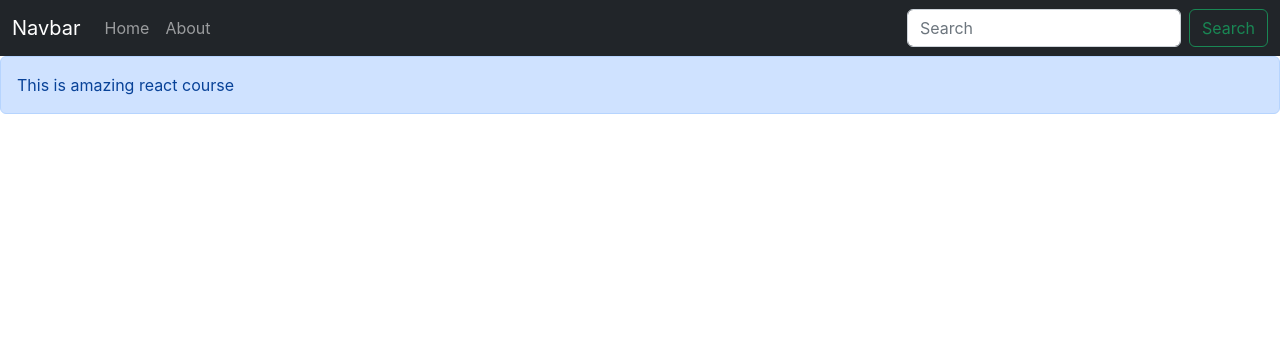
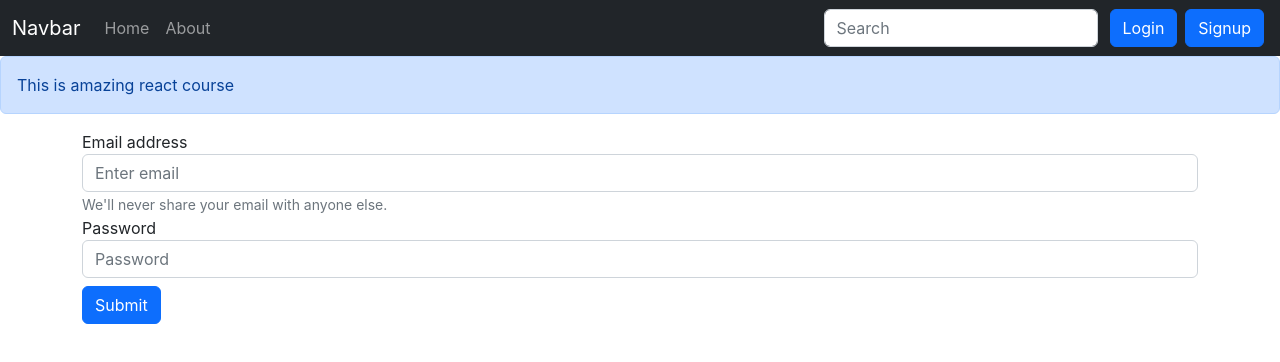
Before and after one commit to usernotavailable123/Notes, a React (Create React App) app: page /login in a window 1280 px wide. Shown: the top 362 px of the page. Built offline with nearby package versions, Linux system fonts and the light colour scheme.

Commit message:
add a login component

```diff
--- a/src/App.js
+++ b/src/App.js
@@ -10,6 +10,8 @@
 import About from './components/About';
 import NoteState from './context/notes/NoteState';
 import Alert from './components/Alert';
+import Login from './components/Login';
+import Signup from './components/Signup';
 function App() {
   return (
     <NoteState>
@@ -20,6 +22,8 @@
       <Routes>
         <Route path="/" element={<Home />}/>
         <Route path="/about" element={<About />}/>
+        <Route path="/login" element={<Login />}/>
+        <Route path="/signup" element={<Signup />}/>
       </Routes>
       </div>
 
--- /dev/null
+++ b/src/components/Login.js
@@ -0,0 +1,53 @@
+import React ,{useState} from 'react'
+import { useNavigate } from 'react-router-dom';
+
+const Login = () => {
+  const [credentials,setCredentials] = useState({email:"",password:""});
+  const navigate = useNavigate();// //use navigate hook to redirect
+
+  const onChange = (e) => {
+    setCredentials({ ...credentials, [e.target.name]: e.target.value })
+  }
+  const handleSubmit = async (e) =>{
+    e.preventDefault();
+    const response = await fetch("http://localhost:5000/api/auth/login", {
+      method: 'POST',
+      headers: {
+        'Content-Type': 'application/json',
+      },
+      body: JSON.stringify({email: credentials.email,password: credentials.password})
+    });
+    const json = await response.json();
+    console.log(json);
+    if(json.success){
+      //save the auth token & redirect
+      localStorage.setItem('token',json.authtoken);
+      //use history hook to redirect
+      navigate('/');
+
+    }
+    else{
+      alert("Invalid credentials");
+    }
+  }
+  return (
+    <div>
+      <form onSubmit={handleSubmit}>
+        <div className="form-group">
+          <label htmlFor="email">Email address</label>
+          <input type="email" className="form-control" id="email" name="email" value={credentials.email} onChange={onChange} aria-describedby="emailHelp" placeholder="Enter email" />
+          <small id="emailHelp" className="form-text text-muted">We'll never share your email with anyone else.</small>
+        </div>
+        <div className="form-group">
+          <label htmlFor="password">Password</label>
+          <input type="password" className="form-control" value={credentials.password} onChange={onChange} name="password" id="password" placeholder="Password" />
+        </div>
+
+      <button type="submit" className="btn btn-primary my-2" >Submit</button>
+    </form>
+
+    </div>
+  )
+}
+
+export default Login
--- a/src/components/Navbar.js
+++ b/src/components/Navbar.js
@@ -24,7 +24,8 @@
       </ul>
       <form className="d-flex" role="search">
         <input className="form-control me-2" type="search" placeholder="Search" aria-label="Search" />
-        <button className="btn btn-outline-success" type="submit">Search</button>
+        <Link className="btn btn-primary mx-1" to="/login" role="button">Login</Link>
+        <Link className="btn btn-primary mx-1" to="/signup" role="button">Signup</Link>
       </form>
     </div>
   </div>
--- /dev/null
+++ b/src/components/Signup.js
@@ -0,0 +1,11 @@
+import React from 'react'
+
+const Signup = () => {
+  return (
+    <div>
+      I'm Signup!!!
+    </div>
+  )
+}
+
+export default Signup
```
Also changed, not shown: 1 other file (tests, documents, lock files or other folders).
